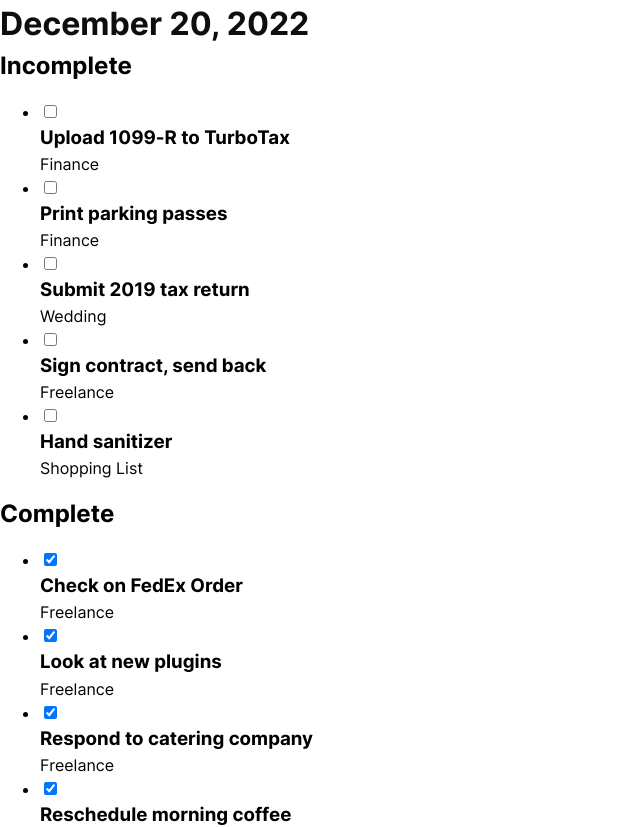
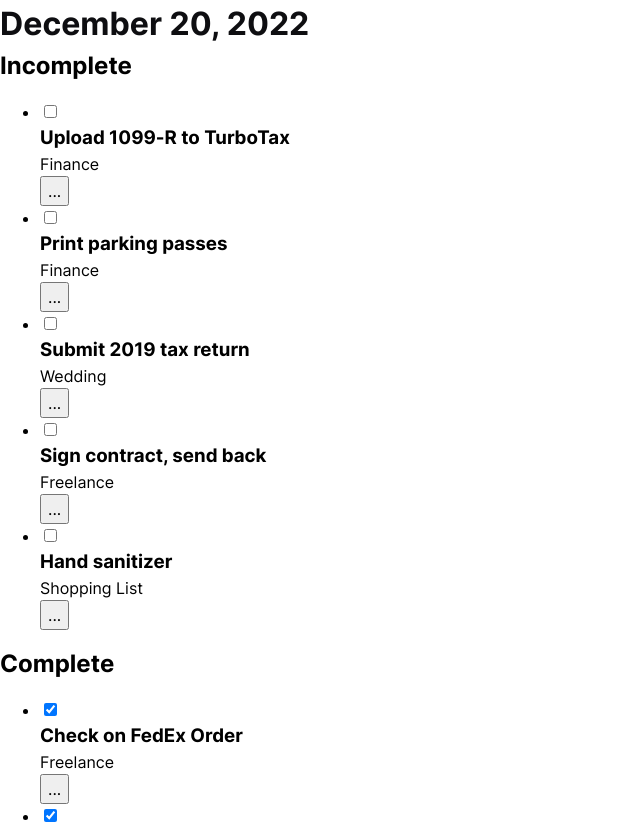
Before and after one commit to LPlox/react-todolist, a React (Create React App) app: page / in a window 1280 px wide. Shown: the top 827 px of the page, without its empty margins (0-640 px from the left). Built offline with nearby package versions, Linux system fonts and the light colour scheme.

Commit message:
feat: edit, add, delete tasks

```diff
--- a/src/App.js
+++ b/src/App.js
@@ -1,7 +1,8 @@
-import { useState } from "react";
+import { useEffect, useState } from "react";
 import AddTask from "./components/AddTask";
 import Date from "./components/Date";
 import Tasks from "./components/Tasks";
+import EditTask from "./components/EditTask";
 import "./styles/style.css";
 
 const App = () => {
@@ -67,6 +68,15 @@ const App = () => {
       completed: true,
     },
   ]);
+  const [editTask, setEditTask] = useState([]);
+
+  useEffect(() => {
+    //fetch first time here
+  }, []);
+
+  useEffect(() => {
+    //Add the changes to firebase
+  }, [tasks]);
 
   const handleCheck = (id) => {
     setTasks(
@@ -80,12 +90,39 @@ const App = () => {
     setTasks((prevTasks) => [...prevTasks, newTask]);
   };
 
+  const activateEditTask = (id) => {
+    setEditTask(tasks.filter((arr) => arr.id === id));
+  };
+
+  const replaceTask = (editedTask) => {
+    setTasks((prev) =>
+      prev.map((task) => (task.id === editedTask.id ? editedTask : task))
+    );
+    setEditTask([]);
+  };
+
+  const deleteTask = (id) => {
+    setTasks((prev) => prev.filter((task) => task.id !== id));
+    setEditTask([]);
+  };
+
   return (
     <div className="App">
       <section>
         <Date />
-        <Tasks tasks={tasks} handleCheck={handleCheck} />
+        <Tasks
+          tasks={tasks}
+          handleCheck={handleCheck}
+          activateEditTask={activateEditTask}
+        />
         <AddTask taskLen={tasks.length} createTask={createTask} />
+        {editTask.length > 0 && (
+          <EditTask
+            editTask={editTask}
+            replaceTask={replaceTask}
+            deleteTask={deleteTask}
+          />
+        )}
       </section>
     </div>
   );
--- /dev/null
+++ b/src/components/EditTask.js
@@ -0,0 +1,35 @@
+const EditTask = ({ editTask, replaceTask, deleteTask }) => {
+  const submitEditTask = (e) => {
+    e.preventDefault();
+    if (e.target.text.value && e.target.category.value) {
+      replaceTask({
+        id: editTask[0].id,
+        text: e.target.text.value,
+        category: e.target.category.value,
+        completed: editTask[0].completed,
+      });
+
+      e.target.text.value = "";
+      e.target.category.value = "";
+    }
+  };
+
+  return (
+    <section>
+      <form onSubmit={submitEditTask}>
+        <input type="text" name="text" defaultValue={editTask[0].text} />
+        <input
+          type="text"
+          name="category"
+          defaultValue={editTask[0].category}
+        />
+        <button type="submit">Save</button>
+        <button type="button" onClick={() => deleteTask(editTask[0].id)}>
+          Delete
+        </button>
+      </form>
+    </section>
+  );
+};
+
+export default EditTask;
--- a/src/components/Task.js
+++ b/src/components/Task.js
@@ -1,4 +1,4 @@
-const Task = ({ task, handleCheck }) => {
+const Task = ({ task, handleCheck, activateEditTask }) => {
   return (
     <li>
       <input
@@ -10,6 +10,7 @@ const Task = ({ task, handleCheck }) => {
       />
       <h3>{task.text}</h3>
       <p>{task.category}</p>
+      <button onClick={() => activateEditTask(task.id)}>...</button>
     </li>
   );
 };
--- a/src/components/Tasks.js
+++ b/src/components/Tasks.js
@@ -1,6 +1,6 @@
 import Task from "./Task";
 
-const Tasks = ({ tasks, handleCheck }) => {
+const Tasks = ({ tasks, handleCheck, activateEditTask }) => {
   return (
     <div>
       <h2>Incomplete</h2>
@@ -8,7 +8,12 @@ const Tasks = ({ tasks, handleCheck }) => {
         {tasks
           .filter((task) => task.completed === false)
           .map((task) => (
-            <Task task={task} key={task.id} handleCheck={handleCheck} />
+            <Task
+              task={task}
+              key={task.id}
+              handleCheck={handleCheck}
+              activateEditTask={activateEditTask}
+            />
           ))}
       </ul>
 
@@ -17,7 +22,12 @@ const Tasks = ({ tasks, handleCheck }) => {
         {tasks
           .filter((task) => task.completed === true)
           .map((task) => (
-            <Task task={task} key={task.id} handleCheck={handleCheck} />
+            <Task
+              task={task}
+              key={task.id}
+              handleCheck={handleCheck}
+              activateEditTask={activateEditTask}
+            />
           ))}
       </ul>
     </div>
```
